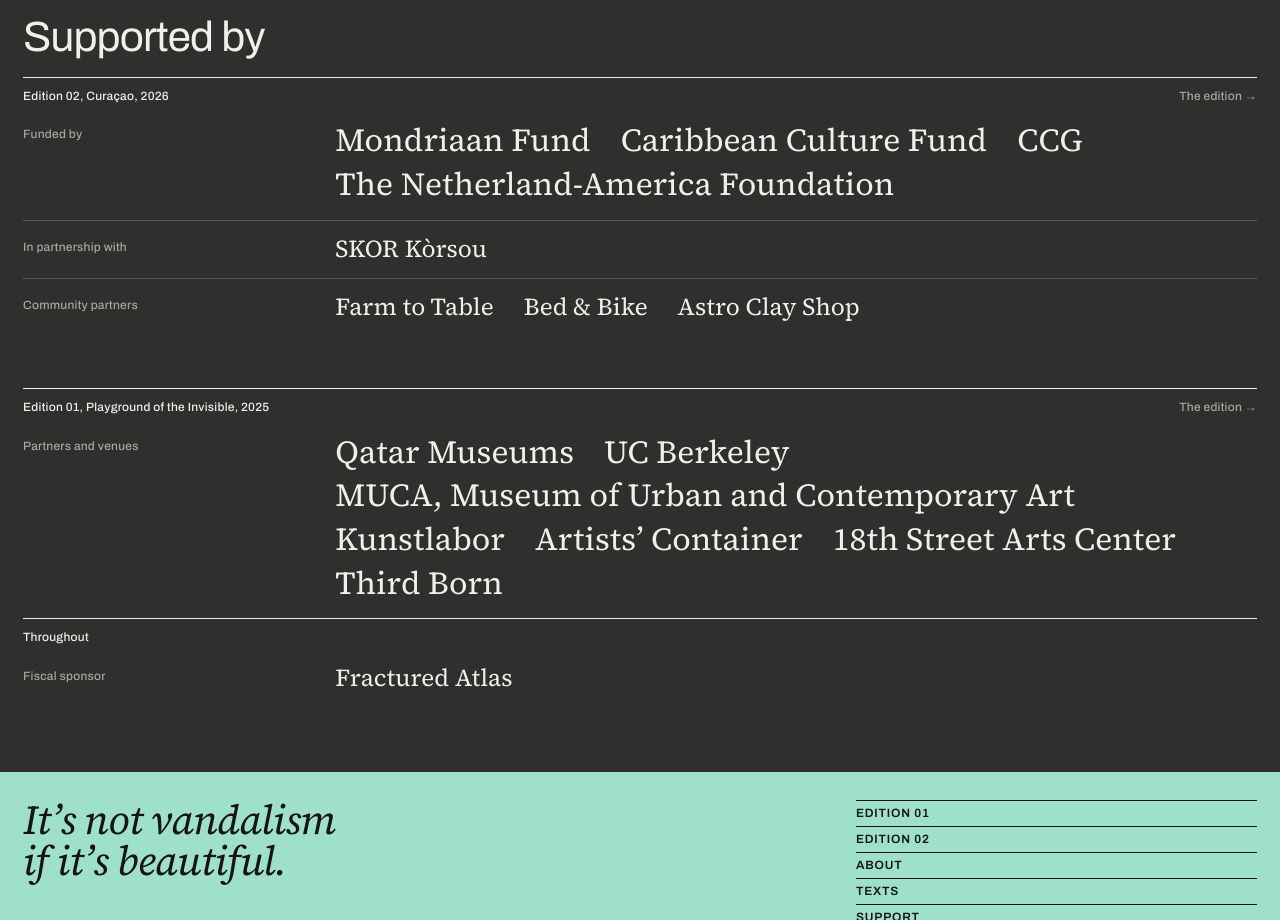
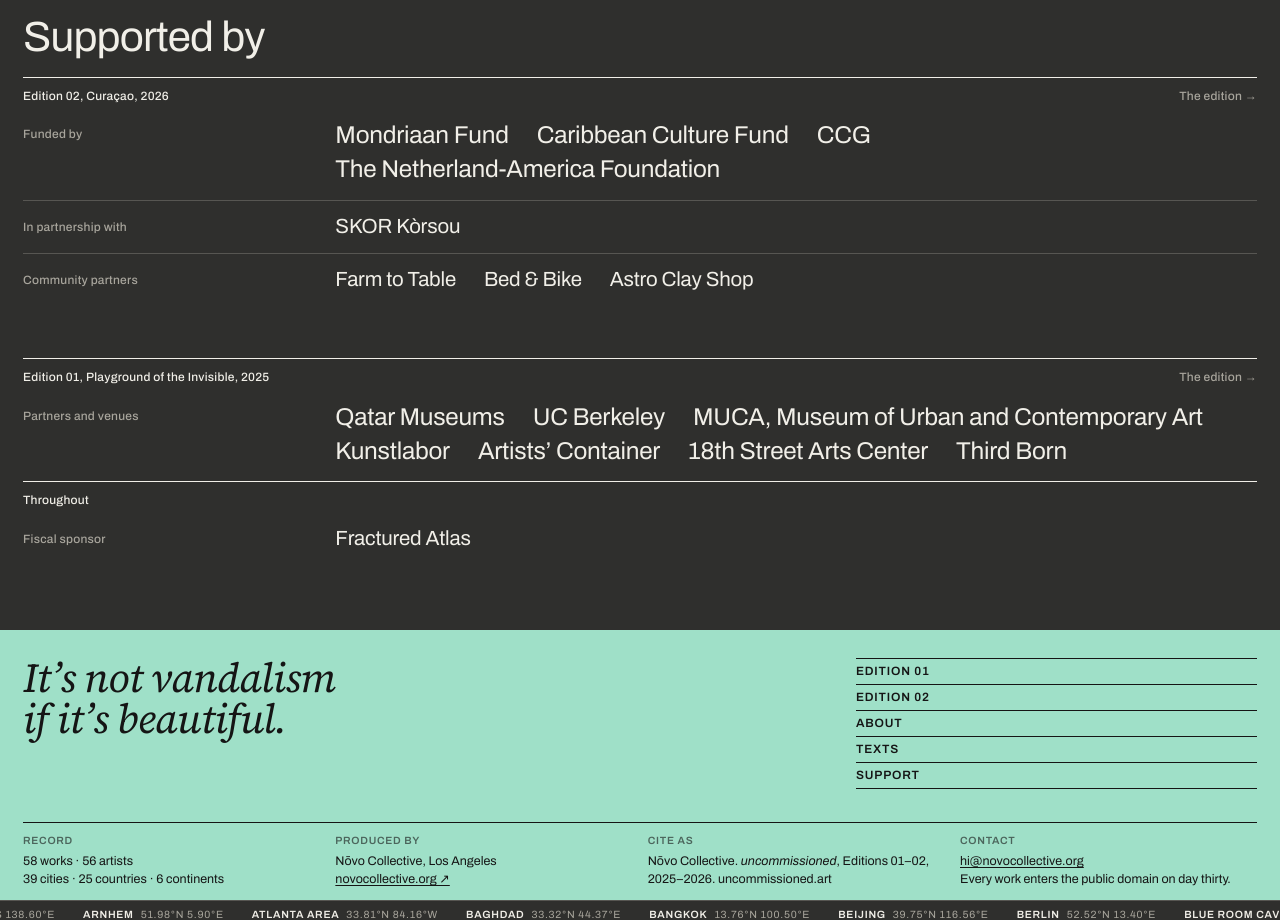
Before and after one commit to chuman-glitch/uncommissioned, a plain HTML site: page support.html in a window 1280 px wide. Shown: the part 920-1840 px from the top of the page. Drawn offline with Linux system fonts and the light colour scheme.

Commit message:
Favicon from the UN mark; supporters list in the sans
Co-Authored-By: Claude Opus 5.5 <noreply@anthropic.com>

```diff
--- a/support.html
+++ b/support.html
@@ -3,6 +3,10 @@
 <head>
 <meta charset="utf-8">
 <meta name="viewport" content="width=device-width, initial-scale=1">
+<link rel="icon" type="image/png" sizes="32x32" href="assets/icons/favicon-32.png">
+<link rel="icon" type="image/png" sizes="16x16" href="assets/icons/favicon-16.png">
+<link rel="apple-touch-icon" href="assets/icons/apple-touch-icon.png">
+<meta name="theme-color" content="#2f2f2d">
 <title>Support · uncommissioned</title>
 <link rel="preconnect" href="https://fonts.googleapis.com"><link rel="preconnect" href="https://fonts.gstatic.com" crossorigin>
 <link href="https://fonts.googleapis.com/css2?family=Archivo:ital,wdth,wght@0,62..125,300..900;1,62..125,300..900&family=Source+Serif+4:ital,opsz,wght@0,8..60,400;0,8..60,500;1,8..60,400&display=swap" rel="stylesheet">
@@ -25,8 +29,8 @@
 .sup{display:grid;grid-template-columns:repeat(12,minmax(0,1fr));column-gap:var(--gap);border-top:1px solid var(--line-2);padding:12px 0 14px}
 .rec-h + .sup{border-top:0}
 .sup .l{grid-column:1/4;padding-top:6px}
-.sup ul{grid-column:4/-1;list-style:none;display:flex;flex-wrap:wrap;gap:2px 30px;font-family:var(--serif);font-size:clamp(20px,1.9vw,28px);line-height:1.3}
-.sup.big ul{font-size:clamp(24px,2.5vw,38px)}
+.sup ul{grid-column:4/-1;list-style:none;display:flex;flex-wrap:wrap;gap:2px 28px;font-size:clamp(18px,1.6vw,24px);line-height:1.3;letter-spacing:-.01em}
+.sup.big ul{font-size:clamp(20px,1.9vw,28px)}
 @media (max-width:860px){.top h1,.top .lede,.top aside,.sup .l,.sup ul{grid-column:1/-1}.top aside{margin-top:28px}.ways{grid-template-columns:1fr}.sup ul{margin-top:10px}}
 </style>
 </head>
```
Also changed, not shown: about.html (+4 -0 lines), edition.html (+4 -0 lines), index.html (+4 -0 lines), texts.html (+4 -0 lines), work.html (+4 -0 lines), assets/icons/apple-touch-icon.png (added), assets/icons/favicon-16.png (added), assets/icons/favicon-32.png (added), assets/icons/icon-512.png (added).
